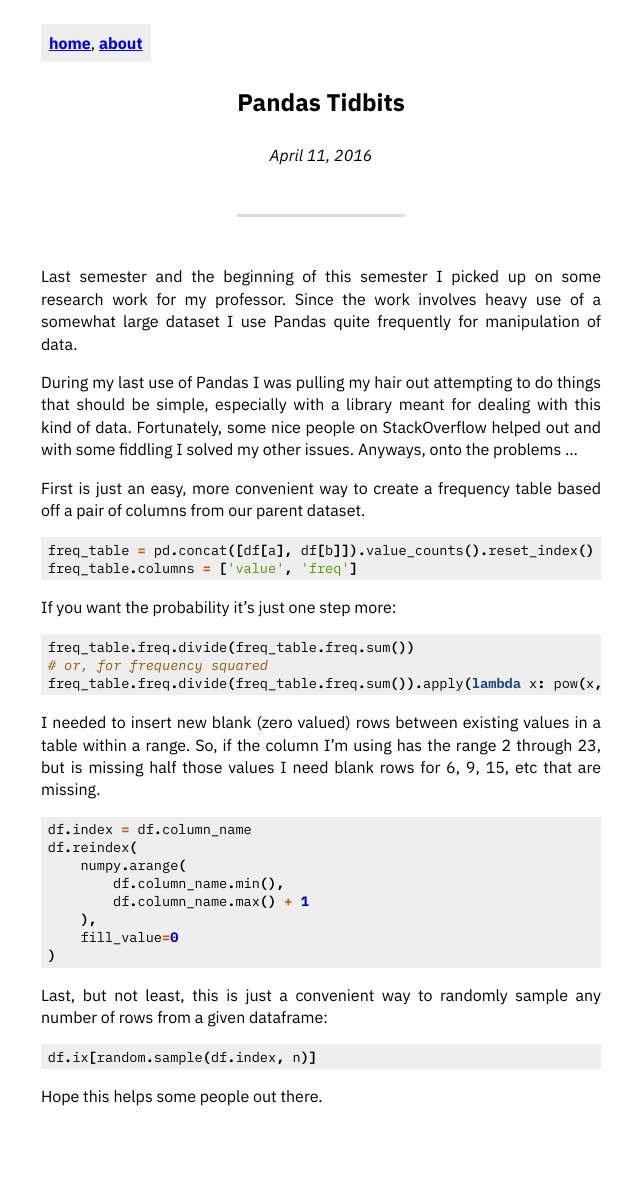
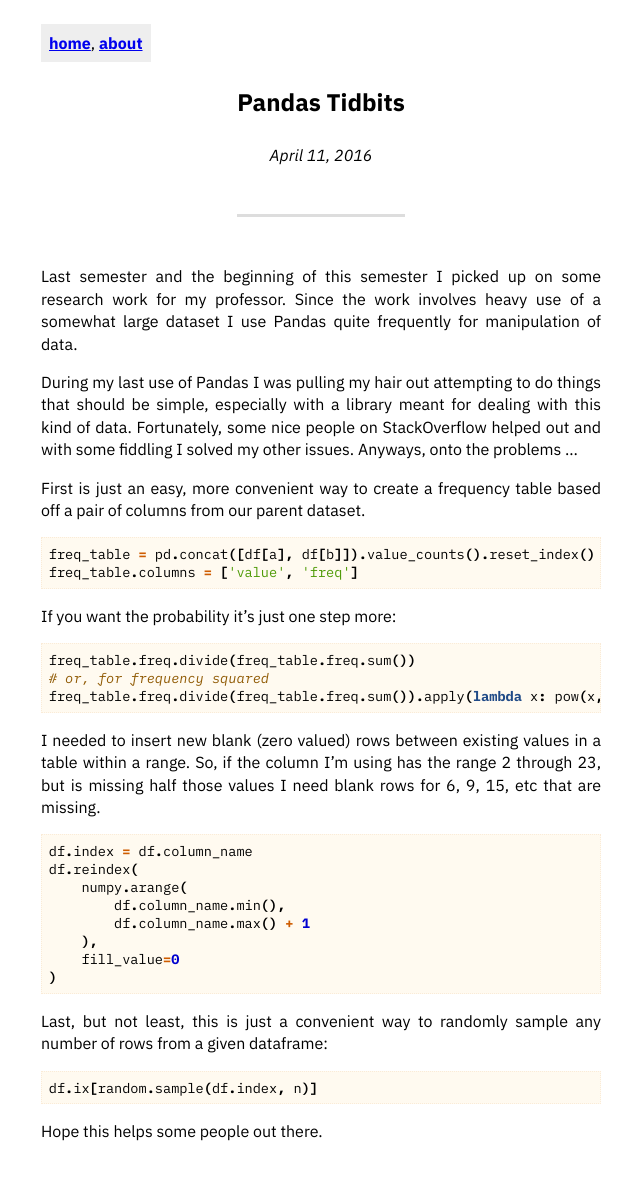
Before and after one commit to Battleroid/site, a Jekyll site: the page built from _posts/2016-04-11-pandas-tidbits.md, in a window 1280 px wide. Shown: the whole page, without its empty margins (319-959 px from the left). Built offline with Jekyll 4.4.1, drawn with Linux system fonts in a browser that asks for light colours; before the commit the page ends 1148 px from its top, so only the background shows below that.

Commit message:
Code block touches

```diff
--- a/css/main.css
+++ b/css/main.css
@@ -24,12 +24,13 @@ pre, code, ul.posts time {
 }
 
 pre code {
-    padding: 0.25em 0.5em;
+    padding: 0.5em;
     overflow: auto;
     display: block;
-    background: #eee;
+    background: FloralWhite;
     white-space: pre;
     word-wrap: normal;
+    border: 1px dotted AntiqueWhite;
 }
 
 p {
```
